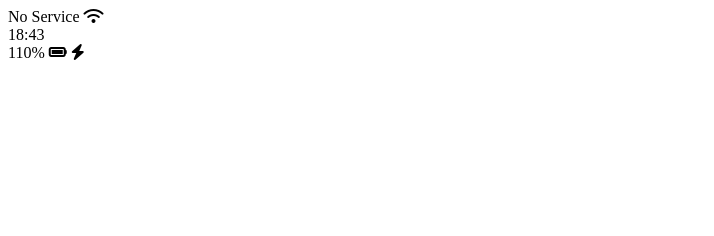
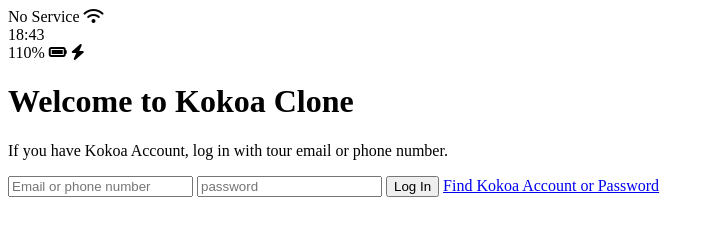
Before and after one commit to TKShimmm/kakao-clone, a plain HTML site: page index.html in a window 1280 px wide. Shown: the whole page, without its empty margins (0-714 px from the left). Drawn offline with Linux system fonts and the light colour scheme.

Commit message:
build: Add header and form tag

```diff
--- a/index.html
+++ b/index.html
@@ -4,7 +4,7 @@
     <meta charset="UTF-8" />
     <meta http-equiv="X-UA-Compatible" content="IE=edge" />
     <meta name="viewport" content="width=device-width, initial-scale=1.0" />
-    <title>Welcome to Kokoa Talk</title>
+    <title>Welcome to Kokoa Clone</title>
   </head>
   <body>
     <div class="status-bar">
@@ -21,6 +21,21 @@
         <i class="fas fa-bolt"></i>
       </div>
     </div>
+
+    <header class="welcome-header">
+      <h1 class="welcome-header__title">Welcome to Kokoa Clone</h1>
+      <p class="welcome-header__text">
+        If you have Kokoa Account, log in with tour email or phone number.
+      </p>
+    </header>
+
+    <form id="login-form">
+      <input type="text" placeholder="Email or phone number" />
+      <input type="password" placeholder="password" />
+      <input type="submit" value="Log In" />
+      <a href="#">Find Kokoa Account or Password</a>
+    </form>
+
     <script
       src="https://kit.fontawesome.com/22450bfc87.js"
       crossorigin="anonymous"
```
